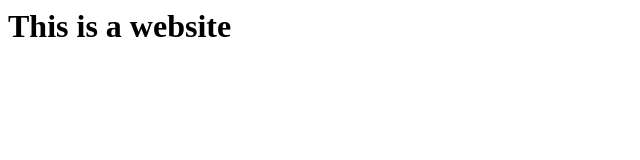
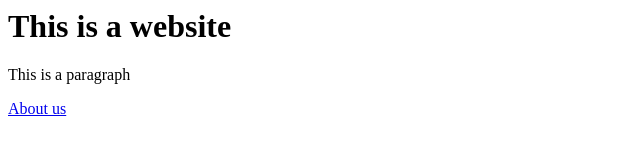
Before and after one commit to mamtawardhani/githubWeb, a plain HTML site: page index.html in a window 1280 px wide. Shown: the whole page, without its empty margins (0-640 px from the left). Drawn offline with Linux system fonts and the light colour scheme.

Commit message:
Update index.html
2

```diff
--- a/index.html
+++ b/index.html
@@ -5,6 +5,8 @@
 
   <body>
     <h1> This is a website </h1>
+    <p> This is a paragraph </p>
+    <a href="aboutus.html">About us</a>
   </body>
 
 </html>
```
